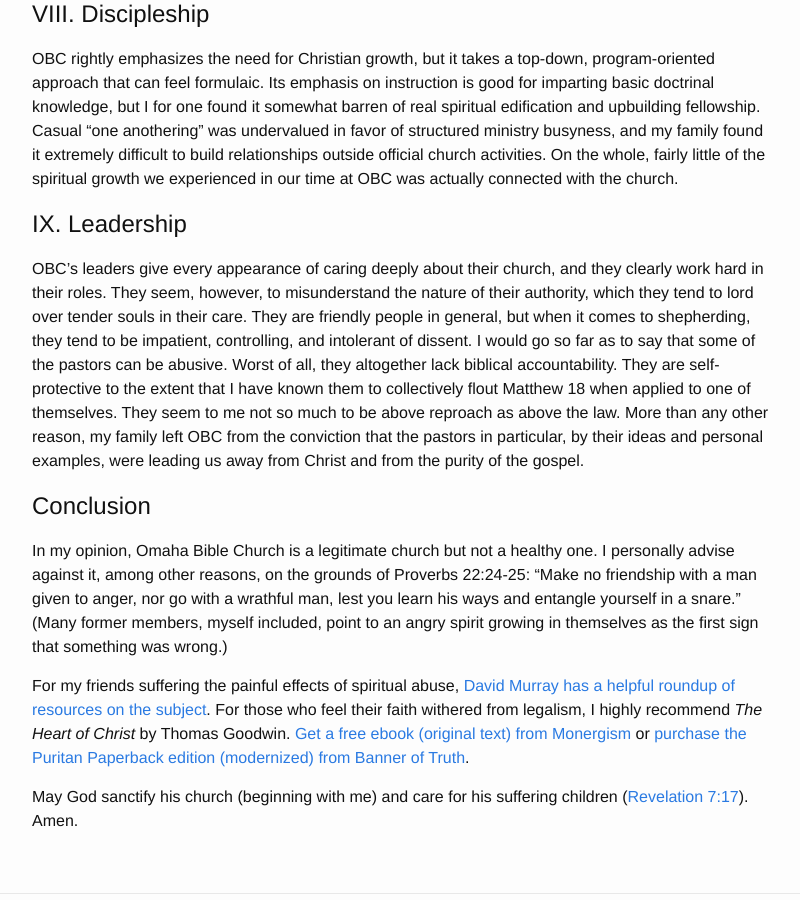
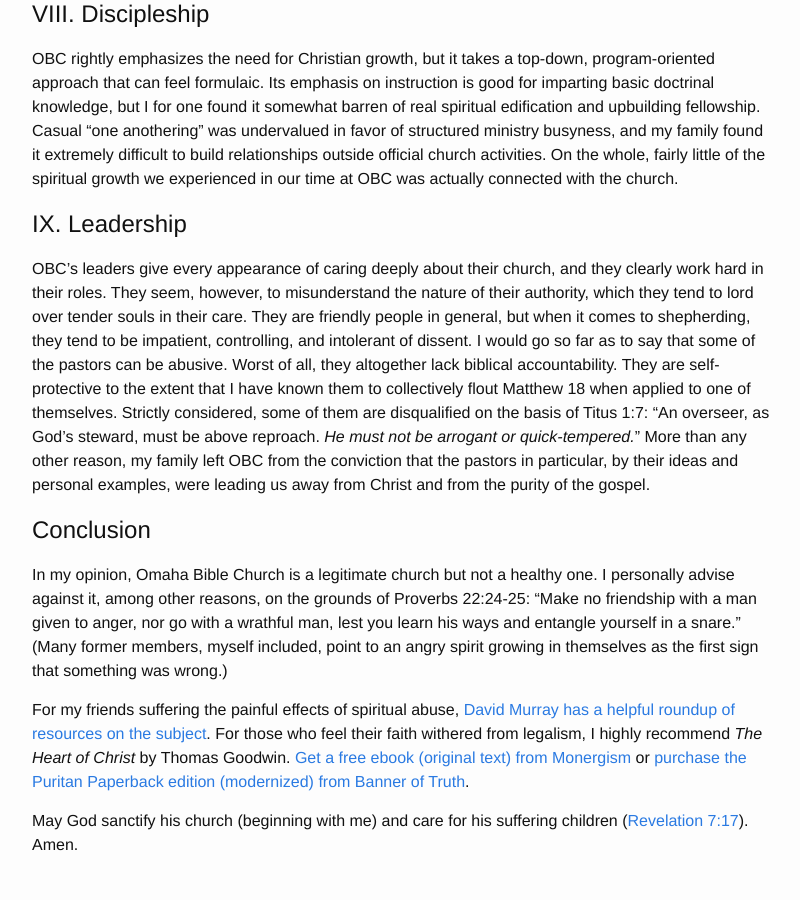
Before and after one commit to TravisCarden/traviscarden.github.io, a Jekyll site: the page built from review-of-omaha-bible-church.md, in a window 1280 px wide and 900 px high, scrolled down 3048 px. Shown: the whole window, without its empty margins (238-1038 px from the left). Built offline with Jekyll 4.4.1, drawn with Linux system fonts in a browser that asks for light colours.

Commit message:
Update a line in the Review of Omaha Bible Church.

```diff
--- a/review-of-omaha-bible-church.md
+++ b/review-of-omaha-bible-church.md
@@ -59,7 +59,7 @@ OBC rightly emphasizes the need for Christian growth, but it takes a top-down, p
 
 # IX. Leadership
 
-OBC's leaders give every appearance of caring deeply about their church, and they clearly work hard in their roles. They seem, however, to misunderstand the nature of their authority, which they tend to lord over tender souls in their care. They are friendly people in general, but when it comes to shepherding, they tend to be impatient, controlling, and intolerant of dissent. I would go so far as to say that some of the pastors can be abusive. Worst of all, they altogether lack biblical accountability. They are self-protective to the extent that I have known them to collectively flout Matthew 18 when applied to one of themselves. They seem to me not so much to be above reproach as above the law. More than any other reason, my family left OBC from the conviction that the pastors in particular, by their ideas and personal examples, were leading us away from Christ and from the purity of the gospel.
+OBC's leaders give every appearance of caring deeply about their church, and they clearly work hard in their roles. They seem, however, to misunderstand the nature of their authority, which they tend to lord over tender souls in their care. They are friendly people in general, but when it comes to shepherding, they tend to be impatient, controlling, and intolerant of dissent. I would go so far as to say that some of the pastors can be abusive. Worst of all, they altogether lack biblical accountability. They are self-protective to the extent that I have known them to collectively flout Matthew 18 when applied to one of themselves. Strictly considered, some of them are disqualified on the basis of Titus 1:7: "An overseer, as God's steward, must be above reproach. _He must not be arrogant or quick-tempered._" More than any other reason, my family left OBC from the conviction that the pastors in particular, by their ideas and personal examples, were leading us away from Christ and from the purity of the gospel.
 
 # Conclusion
 
```
Also changed, not shown: images/photo.jpg (deleted).
